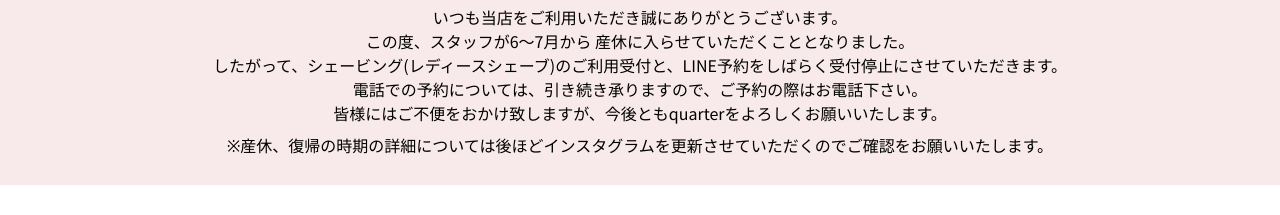
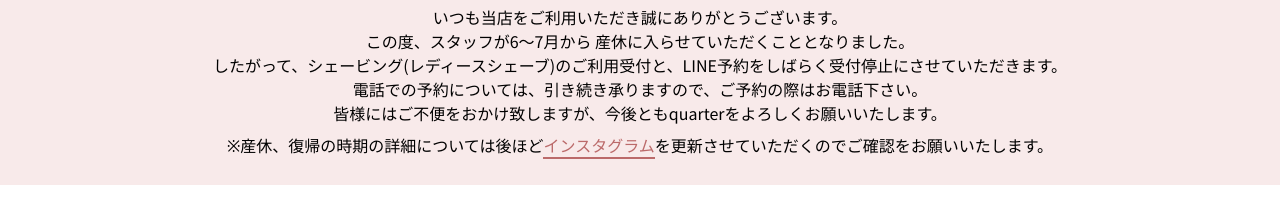
Before and after one commit to kazuyazama/quarter, a Next.js app: page / in a window 1280 px wide. Shown: the part 1080-1295 px from the top of the page. Built offline with nearby package versions, Linux system fonts and the light colour scheme.

Commit message:
feat:インスタにリンクつける

```diff
--- a/components/News.tsx
+++ b/components/News.tsx
@@ -1,3 +1,4 @@
+import Link from "next/link";
 import GridWraper from "./GridWraper";
 import ScrollFade from "./ScrollFade";
 import SecTitle from "./SecTitle";
@@ -21,7 +22,14 @@ const News = () => {
             皆様にはご不便をおかけ致しますが、今後ともquarterをよろしくお願いいたします。
             <br />
             <span className="inline-block pt-2">
-              ※産休、復帰の時期の詳細については後ほどインスタグラムを更新させていただくのでご確認をお願いいたします。
+              ※産休、復帰の時期の詳細については後ほど
+              <Link
+                href="https://www.instagram.com/barber_quarter/?hl=ja"
+                className="border-b-2 text-secondary"
+              >
+                インスタグラム
+              </Link>
+              を更新させていただくのでご確認をお願いいたします。
             </span>
           </p>
         </GridWraper>
```
